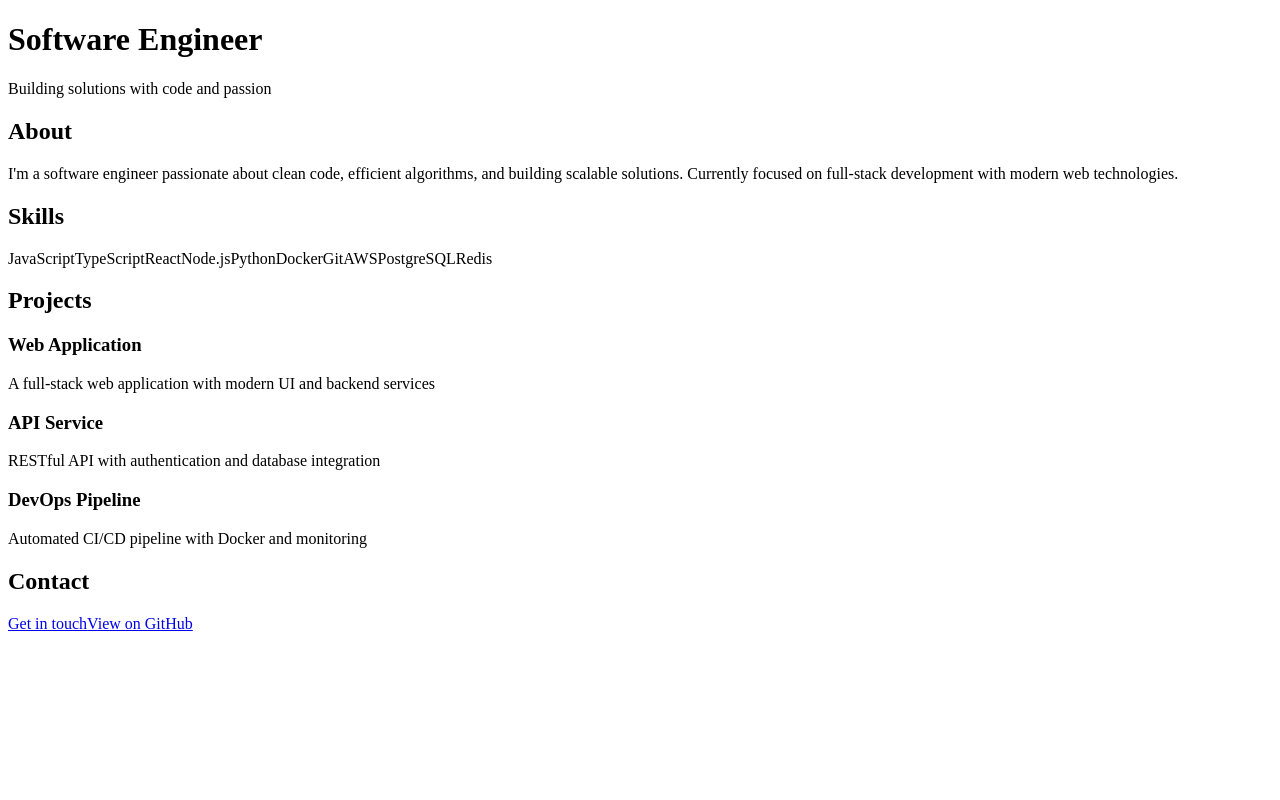
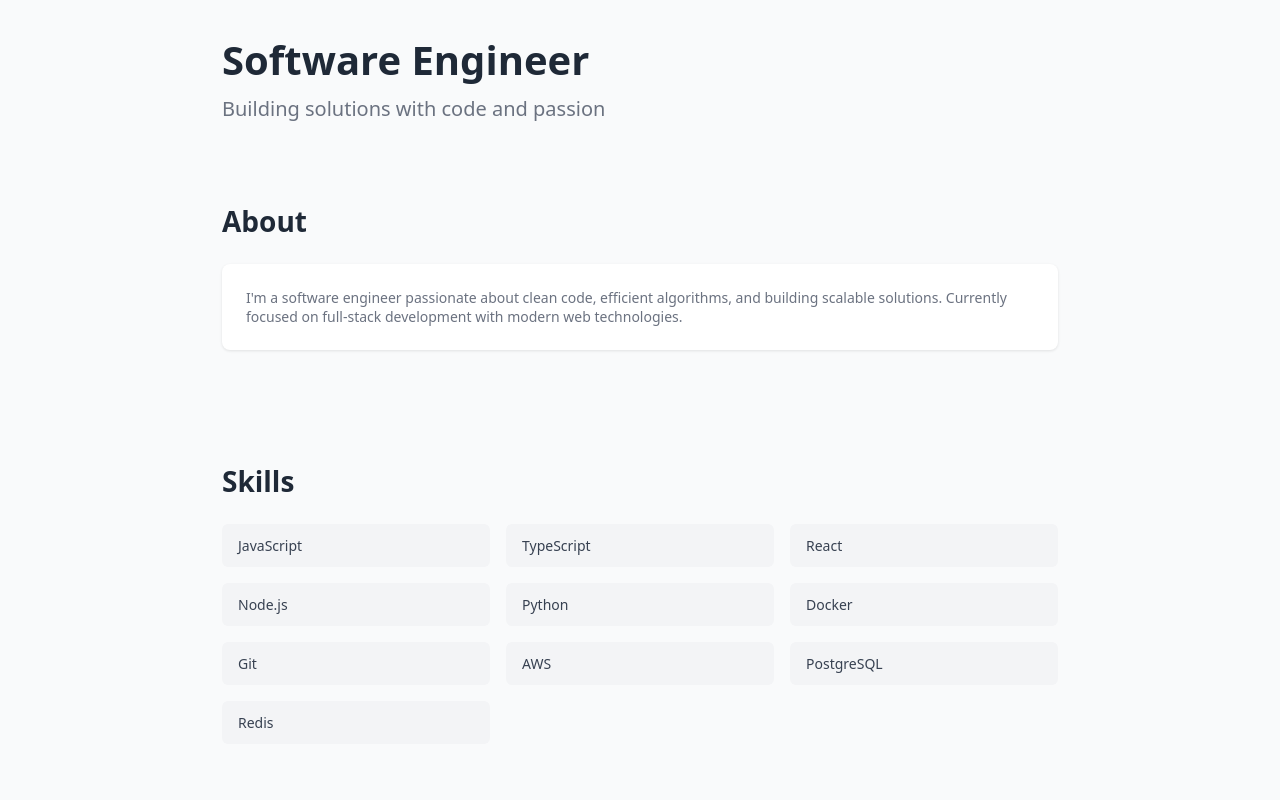
Before and after one commit to omrash/my-site, a Next.js app: page / in a window 1280 px wide. Shown: the top 800 px of the page. Built offline with nearby package versions, Linux system fonts and the light colour scheme.

Commit message:
Fix Next.js App Router structure and add CSS import

```diff
--- a/app/layout.js
+++ b/app/layout.js
@@ -5,7 +5,11 @@ export const metadata = {
 
 export default function RootLayout({ children }) {
   return (
-    <html>
+    <html lang="en">
+      <head>
+        <meta name="viewport" content="width=device-width, initial-scale=1" />
+        <meta name="description" content={metadata.description} />
+      </head>
       <body>
         {children}
       </body>
--- a/app/page.js
+++ b/app/page.js
@@ -1,3 +1,5 @@
+import '@/app/globals.css';
+
 export default function Home() {
   return (
     <div className="container">
```
